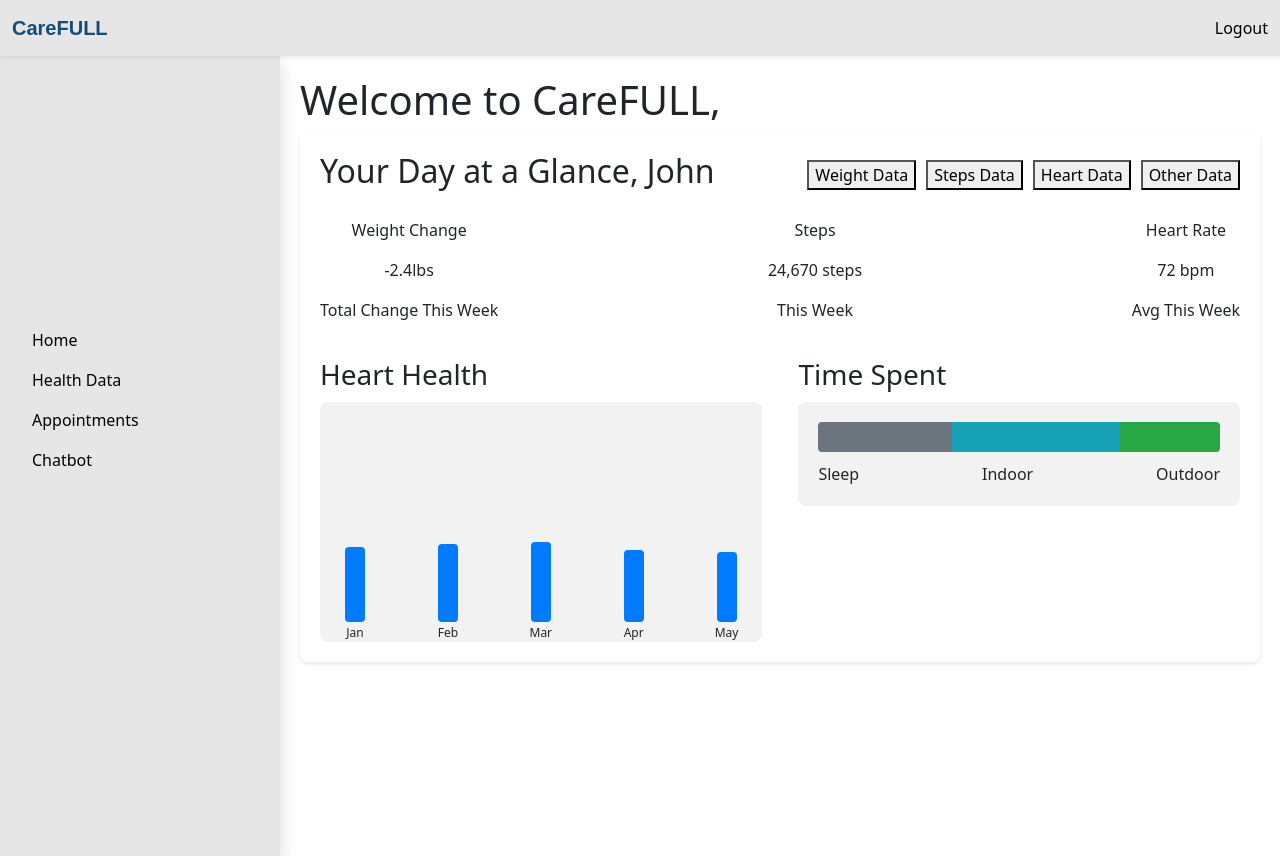
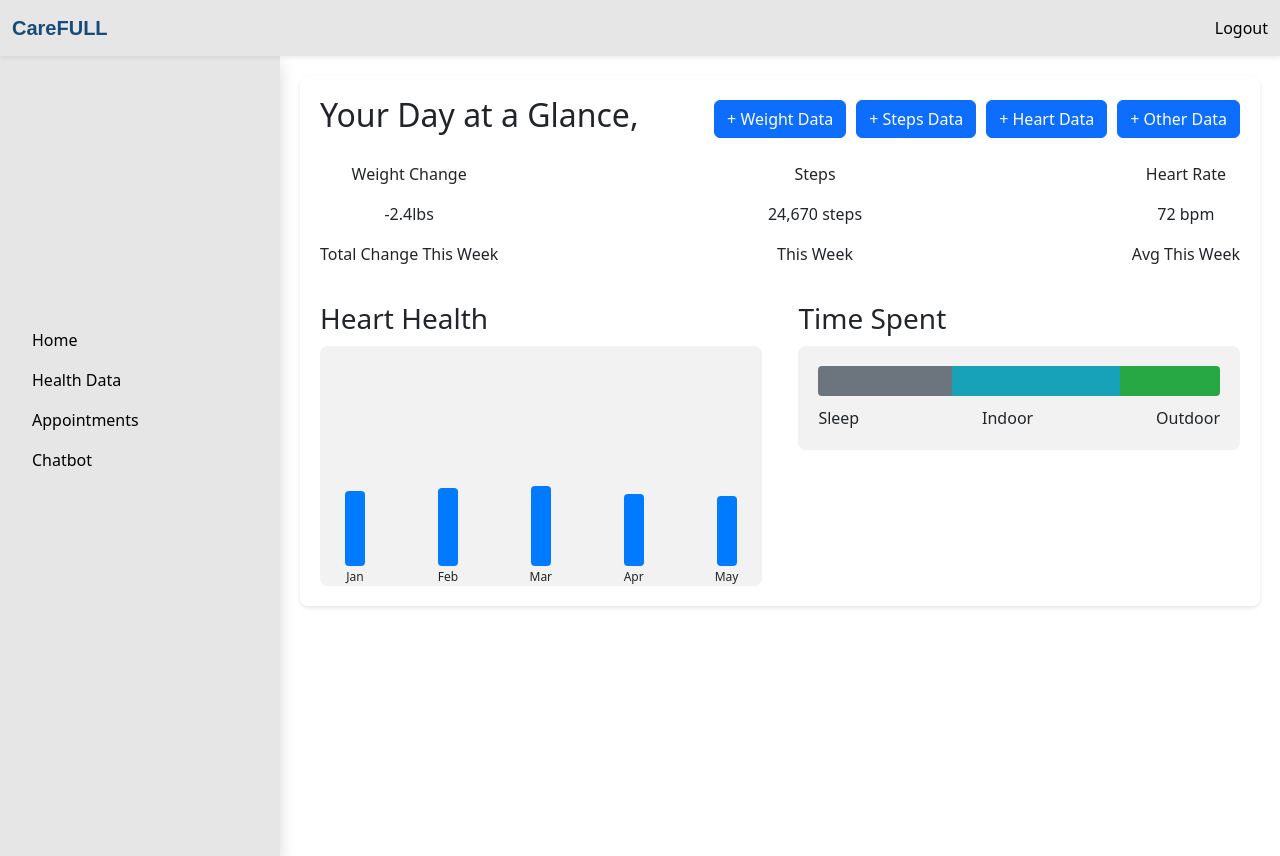
Before and after one commit to FardinHaque60/CareFULL, a React (Create React App) app in the folder frontend/: page / in a window 1280 px wide. Built offline with nearby package versions, Linux system fonts and the light colour scheme; no server answers.

Commit message:
modified buttons, header

```diff
--- a/frontend/src/pages/LandingPage.js
+++ b/frontend/src/pages/LandingPage.js
@@ -101,18 +101,14 @@ function LandingPage({ children }) {
         {/* main code under here */}
         <div className="main-content">
           {children || (
-            <>
-              <h1>
-                Welcome to CareFULL, {userData.firstName} {userData.lastName}
-              </h1>
             <div className="health-data-container">
               <div className="health-data-header">
-                  <h2>Your Day at a Glance, John</h2>
+                <h2>Your Day at a Glance, {userData.firstName} {userData.lastName}</h2>
                 <div className="data-buttons">
-                    <button onClick={() => openModal('weight')}>Weight Data</button>
-                    <button onClick={() => openModal('steps')}>Steps Data</button>
-                    <button onClick={() => openModal('heart')}>Heart Data</button>
-                    <button>Other Data</button>
+                  <button className="btn btn-primary" onClick={() => openModal('weight')}>+ Weight Data</button>
+                  <button className="btn btn-primary" onClick={() => openModal('steps')}>+ Steps Data</button>
+                  <button className="btn btn-primary" onClick={() => openModal('heart')}>+ Heart Data</button>
+                  <button className="btn btn-primary" >+ Other Data</button>
                 </div>
               </div>
               <div className="health-data-summary">
@@ -173,7 +169,6 @@ function LandingPage({ children }) {
                 </div>
               </div>
             </div>
-            </>
           )}
         </div>
       </div>
```
Lines whose indentation alone changed are shown as unchanged.
